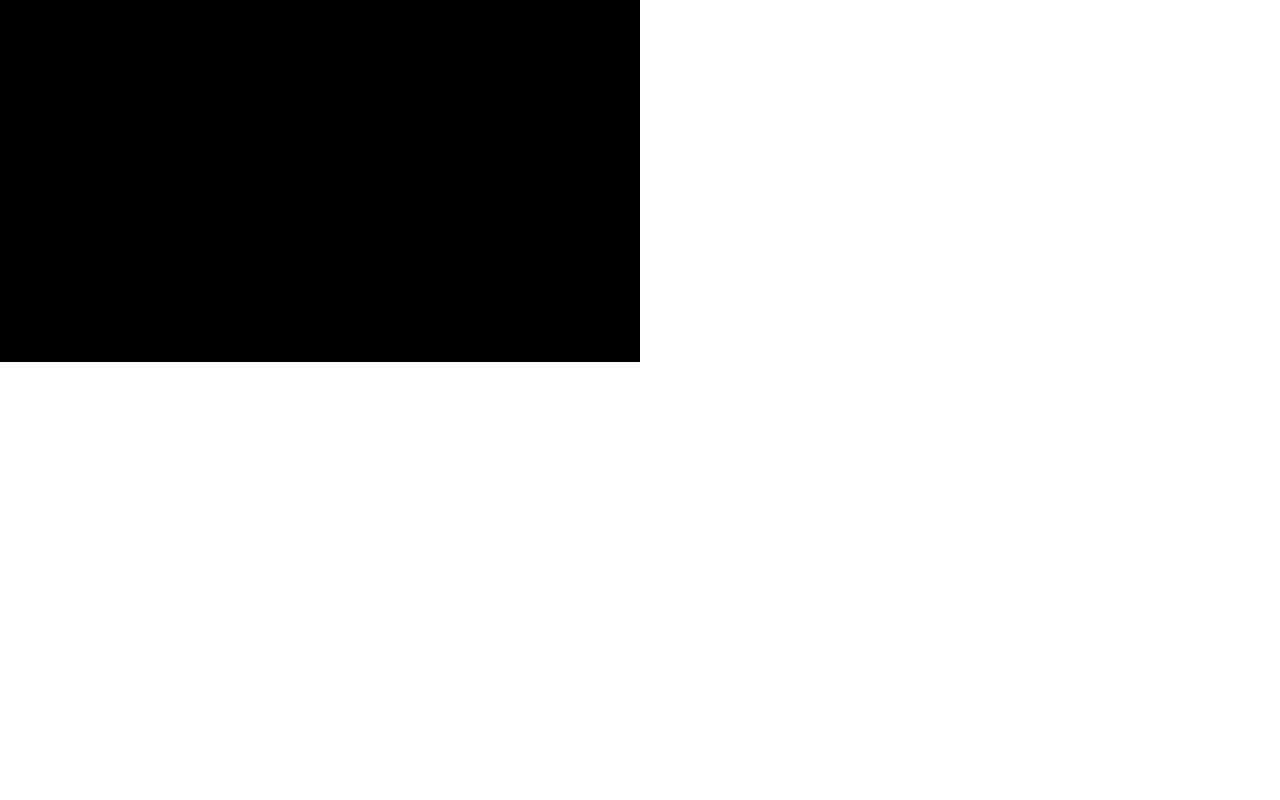
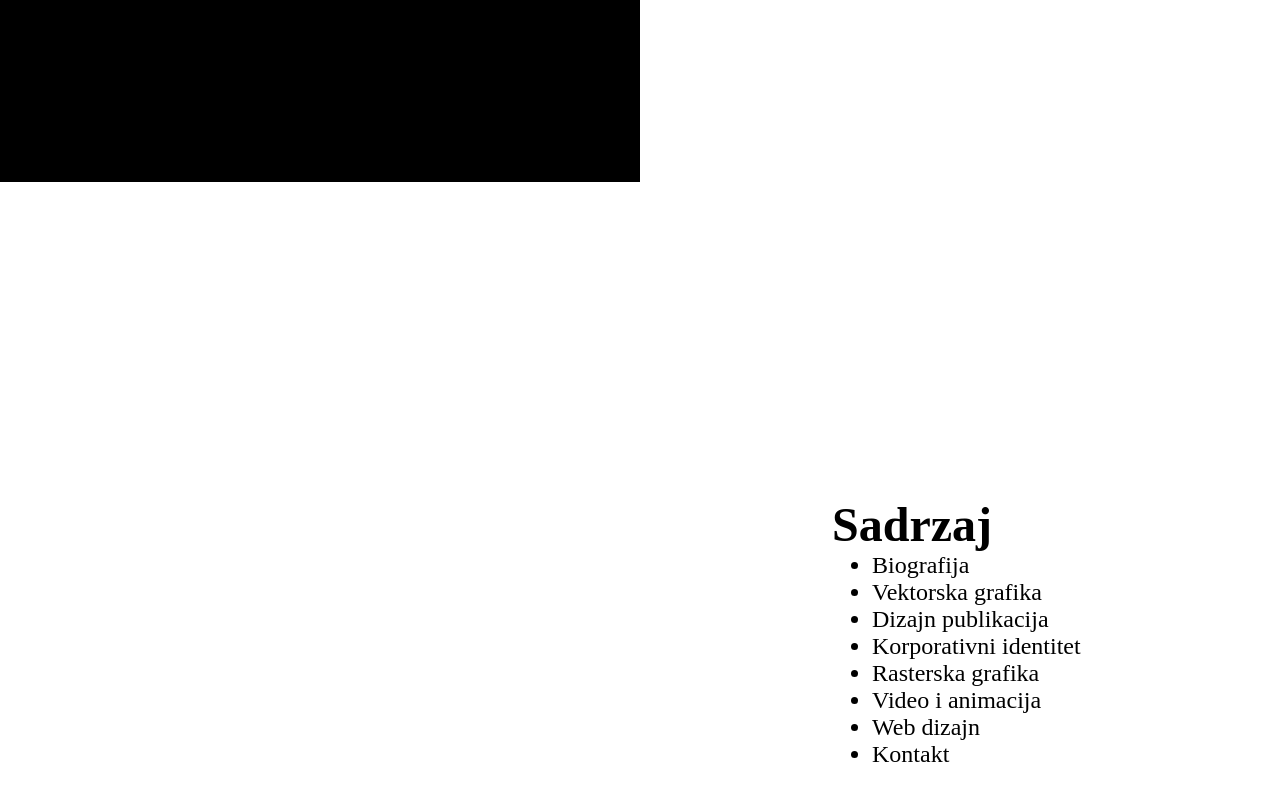
Before and after one commit to pap1rana/sandraPortfolio, a plain HTML site: page index.html in a window 1280 px wide. Shown: the part 718-1518 px from the top of the page. Drawn offline with Linux system fonts and the light colour scheme.

Commit message:
add second page with *sadrzaj*

```diff
--- a/index.html
+++ b/index.html
@@ -10,6 +10,7 @@
 
 </head>
 <body>
+    <!-- prva -->
     <div class="singlePage">
         <div class="halfPage blackBackground">
 
@@ -19,7 +20,35 @@
 
         </div>
 
+        <div class="logoMiddle">
+            <img src="./img/logo.png" alt="logo">
+        </div>
 
+    </div>
+
+    <!-- druga -->
+    <div class="singlePage">
+        <div class="halfPage">
+
+        </div>
+
+        <div class="halfPage whiteBackground sadrzaj">
+
+            <div id="sadrzaj">
+                <h1>Sadrzaj</h1>
+                <ul>
+                    <li>Biografija</li>
+                    <li>Vektorska grafika</li>
+                    <li>Dizajn publikacija</li>
+                    <li>Korporativni identitet</li>
+                    <li>Rasterska grafika</li>
+                    <li>Video i animacija</li>
+                    <li>Web dizajn</li>
+                    <li>Kontakt</li>
+                </ul>
+            </div>
+
+        </div>
 
     </div>
 
--- a/style.css
+++ b/style.css
@@ -3,8 +3,11 @@
 }
 
 .singlePage {
-    height: 1080px;
+    height: 900px;
     width: 100%;
+    display: flex;
+    justify-content: center;
+    align-items: center;
 }
 
 .halfPage {
@@ -20,3 +23,25 @@
 .whiteBackground {
     background-color: white;
 }
+
+.logoMiddle {
+    display: inline-block;
+     position: absolute;
+   /*  top: 0;
+    bottom: 0;
+    left: 50%;
+    right: 0;
+    margin: auto;  */
+}
+
+.sadrzaj {
+    display: flex;
+    justify-content: center;
+    align-items: center;
+}
+
+#sadrzaj {
+    display: inline-block;
+    width: 40%;
+    font-size: 24px;
+}
```
Also changed, not shown: img/logo.png (added).
